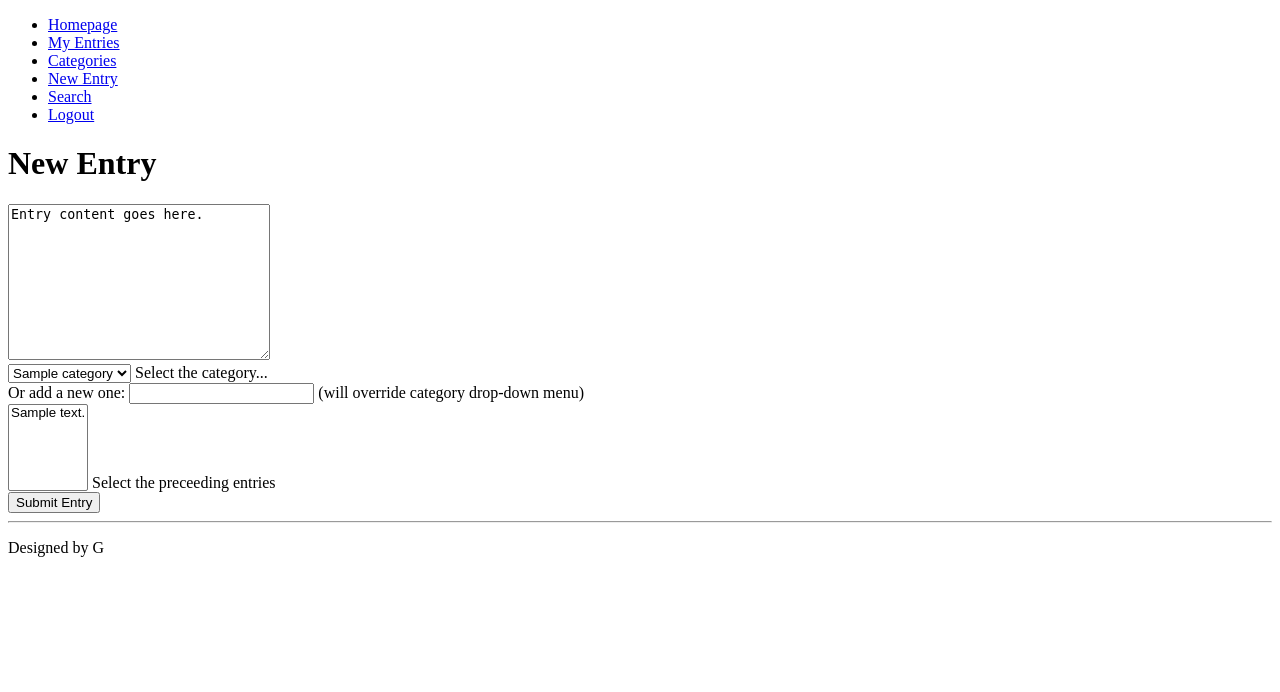
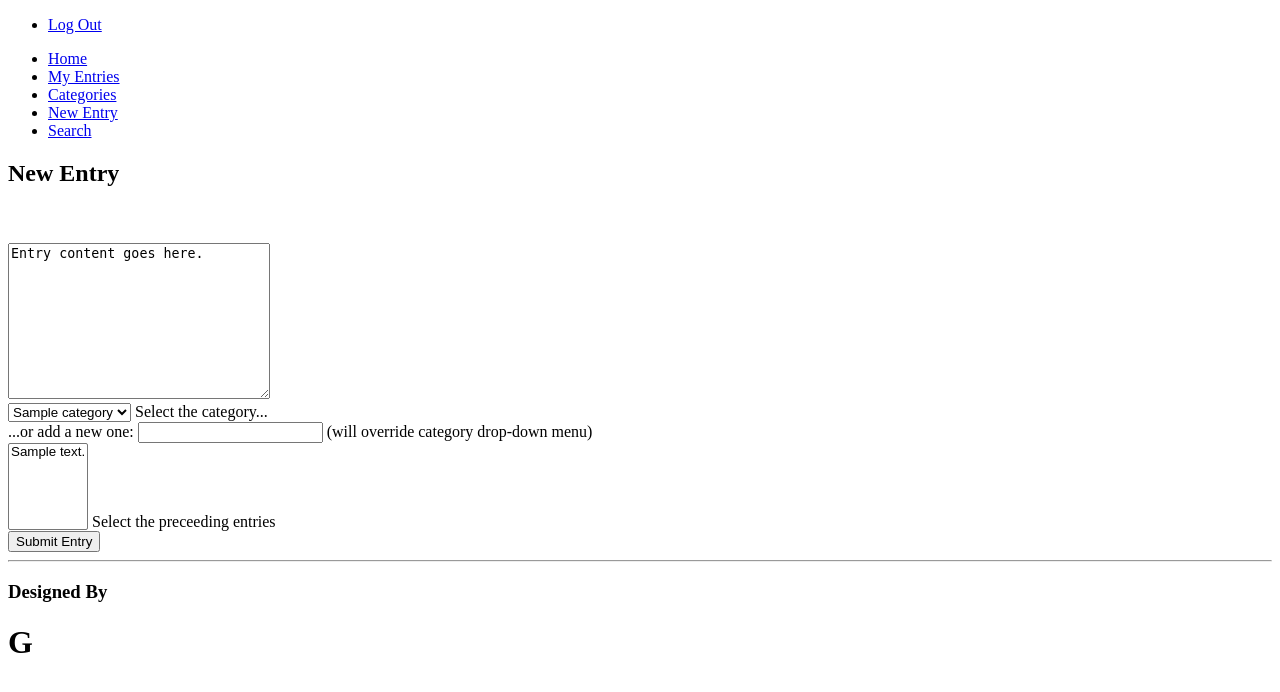
Before and after one commit to umutgultepe/IdLogDjango, a Django app: page /logs/newentry/ in a window 1280 px wide. Shown: the top 692 px of the page. Run offline with Django 3.2, Linux system fonts and the light colour scheme; a user stored in the database is signed in; tables that the repository leaves empty hold one stand-in row (values such as "Sample post"); some libraries are stand-ins or nearby versions.

Commit message:
Initial HTML designing added.

```diff
--- a/IdLogDjango/IdLogDjango/settings.py
+++ b/IdLogDjango/IdLogDjango/settings.py
@@ -70,6 +70,7 @@
     # Put strings here, like "/home/html/static" or "C:/www/django/static".
     # Always use forward slashes, even on Windows.
     # Don't forget to use absolute paths, not relative paths.
+    '/home/umut/git/IdLogDjango/IdLogDjango/staticfiles',
 )
 
 # List of finder classes that know how to find static files in
--- a/IdLogDjango/logs/views.py
+++ b/IdLogDjango/logs/views.py
@@ -12,7 +12,7 @@
     if check_if_anonymous(request):
         return HttpResponseRedirect(reverse('logs.views.anonymous'))
     latest_entry_list = LogEntry.objects.filter(activeFlag=True).order_by('-entryDate')[:5]
-    return render_to_response('logs/index.html',{'latest_entry_list': latest_entry_list , 'additionalInfo': additionalInfo})
+    return render_to_response('logs/index.html',{'latest_entry_list': latest_entry_list , 'additionalInfo': additionalInfo} ,context_instance=RequestContext(request))
 
 def detail(request,entryID,add=None):
     if check_if_anonymous(request):
@@ -82,7 +82,7 @@
         return HttpResponseRedirect(reverse('logs.views.anonymous'))
     currUser=get_user(request)
     userEntries=LogEntry.objects.filter(user=currUser,activeFlag=True)
-    return render_to_response('logs/searchResults.html',{'logList': userEntries})
+    return render_to_response('logs/searchResults.html',{'logList': userEntries},context_instance=RequestContext(request))
 
 def get_user(request):
     if not hasattr(request, '_cached_user'):
@@ -106,7 +106,7 @@
     if len(userID) is not 0:
         userList=User.objects.filter(id=userID)
         if len(userList) is 0:
-            return render_to_response('logs/searchResults.html',{'logList': None})
+            return render_to_response('logs/searchResults.html',{'logList': None},context_instance=RequestContext(request))
         else:
             user=userList[0]
     beforeDateString=request.POST['beforeDate']
@@ -136,7 +136,7 @@
     if afterDate is not None:
         query=query.filter(entryDate__gte=afterDate)
 
-    return render_to_response('logs/searchResults.html',{'logList': query})
+    return render_to_response('logs/searchResults.html',{'logList': query},context_instance=RequestContext(request))
     #return HttpResponseRedirect(reverse('logs.views.results',args=(query,)))
 
 def search(request):
@@ -197,7 +197,7 @@
     if check_if_anonymous(request):
         return HttpResponseRedirect(reverse('logs.views.anonymous'))
     category_list=Category.objects.all().order_by('categoryName')
-    return render_to_response('logs/categoryIndex.html',{'category_list': category_list})
+    return render_to_response('logs/categoryIndex.html',{'category_list': category_list},context_instance=RequestContext(request))
     # return HttpResponse("You're looking at the category index page." )
 
 def categoryEntries(request,categoryName,additionalInfo=None):
@@ -205,7 +205,7 @@
         return HttpResponseRedirect(reverse('logs.views.anonymous'))
     cat_id=get_object_or_404(Category,categoryName=categoryName).id
     logList=LogEntry.objects.filter(category=cat_id,activeFlag=True).order_by('entryDate')
-    return render_to_response('logs/categoryEntries.html',{'logList': logList, 'catName': categoryName, 'additionalInfo' : additionalInfo})
+    return render_to_response('logs/categoryEntries.html',{'logList': logList, 'catName': categoryName, 'additionalInfo' : additionalInfo},context_instance=RequestContext(request))
 
 def newCategory(request):
     if check_if_anonymous(request):
--- a/IdLogDjango/templates/base.html
+++ b/IdLogDjango/templates/base.html
@@ -1,20 +1,61 @@
 <!DOCTYPE HTML PUBLIC "-//W3C//DTD HTML 4.01//EN">
 <html lang="en">
 <head>
+	<link rel="stylesheet" type="text/css" href="{{ STATIC_URL }}css/style.css" media="screen" />
+	<link rel="stylesheet" type="text/css" href="{{ STATIC_URL }}css/layout.css" media="screen" />
+	<link rel="stylesheet" type="text/css" href="{{ STATIC_URL }}css/reset.css" media="screen" />
+	<script type="text/javascript" src="{{ STATIC_URL }}js/jquery-1.4.2.js" ></script>
+	<script type="text/javascript" src="{{ STATIC_URL }}js/cufon-yui.js"></script>
+	<script type="text/javascript" src="{{ STATIC_URL }}js/cufon-replace.js"></script>
+	<script type="text/javascript" src="{{ STATIC_URL }}js/Copse_400.font.js"></script>
+	<script type="text/javascript" src="{{ STATIC_URL }}js/jquery.nivo.slider.pack.js"></script>
+	<script type="text/javascript" src="{{ STATIC_URL }}js/imagepreloader.js"></script>
+
+
     <title>{% block title %}IdLog- Django verion By G{% endblock %}</title>
 </head>
-<body>
+<body id= {% block bodyID %} "page1"   {% endblock %}>
+
 	{% block navigationBar %} {% endblock %}
 
+	<div class="body7">
+		<div class="main">
+			<section id="content">
+				<div class="wrapper">
 
-    <h1>{% block header %}IdLog- Django verion By G{% endblock %}</h1>
+    <div class="pad1"><h2>{% block header %}IdLog- Django verion By G{% endblock %}</h2></div>
+
     {% block content %}
     This is good!!
 
     {% endblock %}
-    {% block footer %}
-    <hr>
-    <p>Designed by G</p>
-    {% endblock %}
+
+
+   				 </div>
+			</section>
+		</div>
+	</div>
+<div class="body8">
+	<div class="body9">
+		<div class="main">
+			<footer>
+				{% block footer %}
+			    <hr>
+			    <div class="col_2 pad_left1">
+								<h3>Designed By</h3>
+								<div class="wrapper">
+
+			   		 <h1>G</h1>
+			   		 </div>
+				</div>
+			    {% endblock %}
+
+
+    		</footer>
+		</div>
+		<!-- / footer -->
+	</div>
+</div>
+
 </body>
 </html>
--- a/IdLogDjango/templates/logs/base.html
+++ b/IdLogDjango/templates/logs/base.html
@@ -1,17 +1,35 @@
 {% extends "base.html" %}
 
 {% block navigationBar %}
+	<div class="body1">
+		<div class="body2">
+			<div class="main">
+	<!-- header -->
+			<header>
+				<div class="wrapper">
+					<div class="right">
+						<nav>
+							<ul id="top_nav">
+								<li><a href="/auth/logout/">Log Out</a></li>
+							</ul>
+						</nav>
+					</div>
+				</div>
+				<nav id="menu">
+					<ul>
+						<li class="nav1" id="active"><a href="/logs/">Home</a></li>
+						<li class="nav2"><a href="/logs/logUser/">My Entries</a></li>
+						<li class="nav3"><a href="/logs/categories/">Categories</a></li>
+						<li class="nav4"><a href="/logs/newentry/">New Entry</a></li>
+						<li class="nav5"><a href="/logs/search/">Search</a></li>
+					</ul>
+				</nav>
 
-<div id="header">
-  <ul id="nav-global">
-    <li id="nav-log-index"><a href="/logs/">Homepage</a></li>
-    <li id="nav-user-index"><a href="/logs/logUser/">My Entries</a></li>
-    <li id="nav-category-index"><a href="/logs/categories/">Categories</a></li>
-    <li id="nav-new-entry"><a href="/logs/newentry/">New Entry</a></li>
-    <li id="nav-search"><a href="/logs/search/">Search</a></li>
-    <li id="nav-logout"><a href="/auth/logout/">Logout</a></li>
-  </ul>
-</div>
 
+			</header>
+			</div>
+		</div>
+	</div>
+	<!-- / header -->
 {% if additionalInfo %} {{ additionalInfo }}  {% endif %}
 {% endblock %}
--- a/IdLogDjango/templates/logs/categoryEntries.html
+++ b/IdLogDjango/templates/logs/categoryEntries.html
@@ -6,8 +6,9 @@
 
 
 {% block content %}
+<br/>
 {% if logList %}
-     <ul>
+     <ul class="list3">
      {% for log in logList %}
           <li><a href="/logs/entry/{{ log.id }}/">{{ log.content }}  -- {{ log.entryDate }}  -- {{log.user}}</a></li>
      {% endfor %}
--- a/IdLogDjango/templates/logs/categoryIndex.html
+++ b/IdLogDjango/templates/logs/categoryIndex.html
@@ -5,9 +5,9 @@
 {% block header %}List of Categories{% endblock %}
 
 {% block content %}
-
+<br/>
 {% if category_list %}
-     <ul>
+     <ul class="list2">
      {% for category in category_list %}
           <li><a href="/logs/categories/categoryEntries/{{ category.categoryName }}/">{{ category.categoryName }}</a></li>
      {% endfor %}
--- a/IdLogDjango/templates/logs/newEntry.html
+++ b/IdLogDjango/templates/logs/newEntry.html
@@ -6,17 +6,18 @@
 
 
 {% block content %}
-
+<br/>
+<br/>
 {% if error_message %}<p><strong>{{ error_message }}</strong></p>{% endif %}
-   <form action="/logs/submitEntry/" method="post">
+   <form id="Form" action="/logs/submitEntry/" method="post">
 {% csrf_token %}
 
-
-<textarea rows="10" cols="30"  name="content">
-Entry content goes here.
-</textarea>
-<br/>
-
+<div  class="textarea_box">
+	<div class="bg">
+		<textarea rows="10" cols="30"  name="content">Entry content goes here.</textarea>
+		<br/>
+	</div>
+</div>
 
 <select name="category" id="categ">
 {% for catg in cats %}
@@ -25,7 +26,7 @@
 </select>
 <label for="categ">Select the category...</label><br />
 
-Or add a new one: <input type="text" name="newCategory" id="newCategory" />
+...or add a new one: <input type="text" name="newCategory" id="newCategory" />
 <label for="categ">(will override category drop-down menu)</label><br />
 
 
@@ -37,7 +38,7 @@
 <label for="prec">Select the preceeding entries</label><br />
 
 
-<input type="submit" value="Submit Entry" />
+<input class="button" type="submit" value="Submit Entry" />
 </form>
 
 {% endblock %}
--- a/IdLogDjango/templates/logs/searchResults.html
+++ b/IdLogDjango/templates/logs/searchResults.html
@@ -6,9 +6,9 @@
 
 
 {% block content %}
-
+<br/>
 {% if logList %}
-     <ul>
+     <ul class="list1">
      {% for log in logList %}
           <li><a href="/logs/entry/{{ log.id }}">  {{ log.content }}  -- {{ log.entryDate }}  -- {{log.user}}</a></li>
      {% endfor %}
```
Also changed, not shown: IdLogDjango/templates/authenticate/login.html (+7 -3 lines), IdLogDjango/templates/logs/detail.html (+62 -43 lines), IdLogDjango/templates/logs/index.html (+6 -4 lines), IdLogDjango/templates/logs/newCategory.html (+4 -4 lines), IdLogDjango/templates/logs/search.html (+4 -3 lines).
